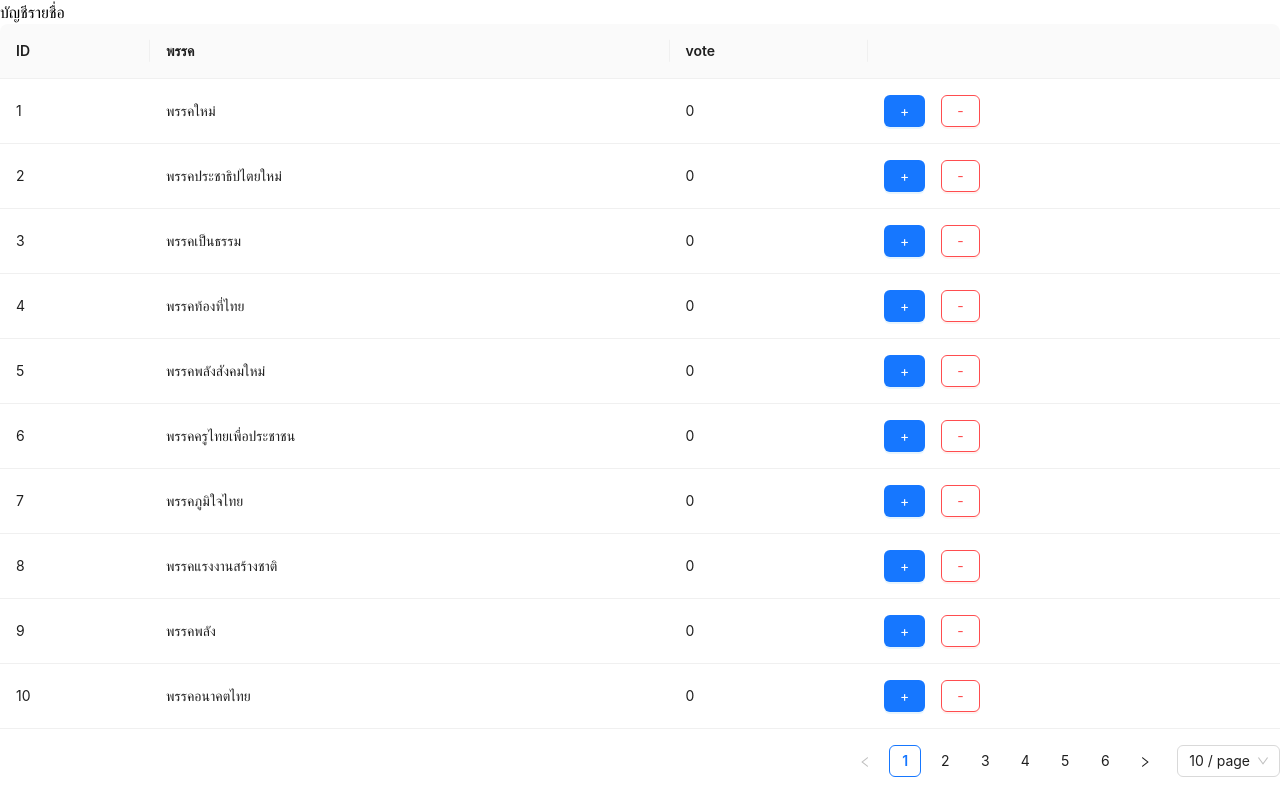
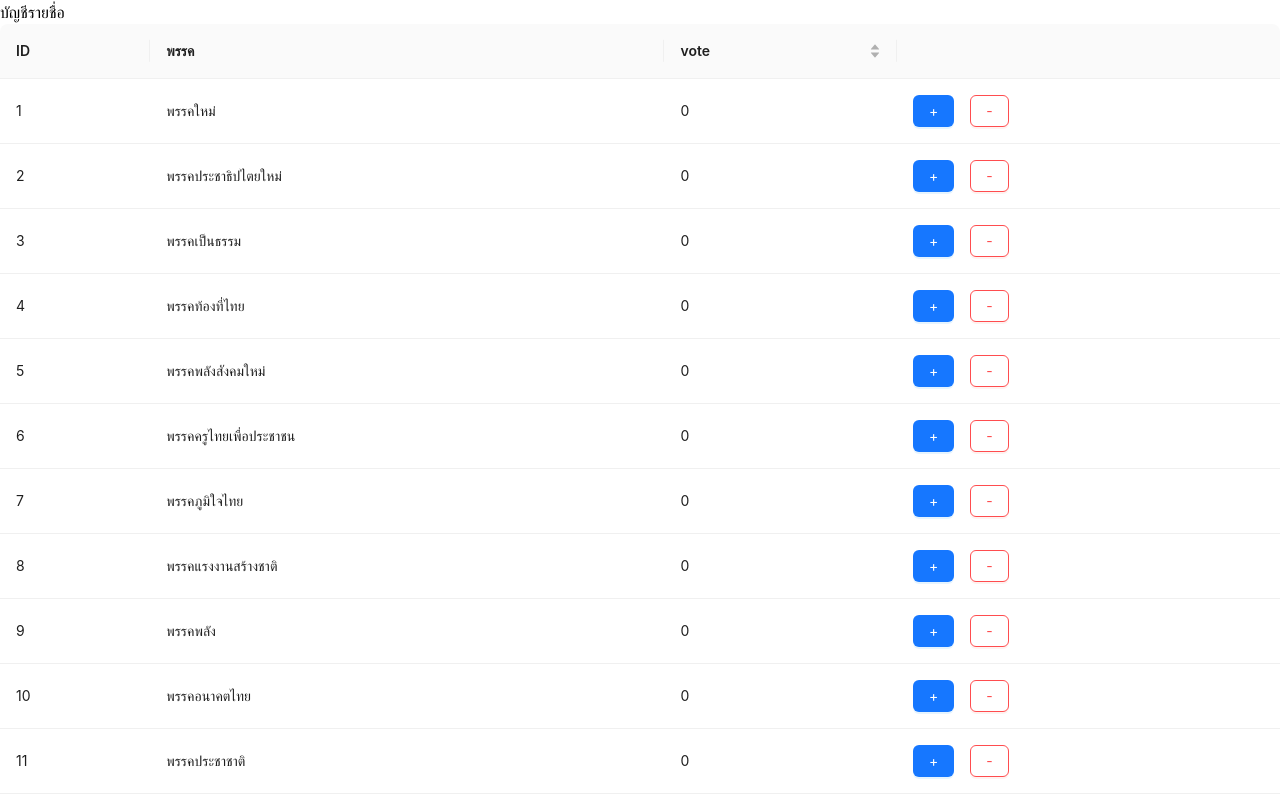
Before and after one commit to supel2nova/election-2023-checkscore, a React (Vite) app: page / in a window 1280 px wide. Shown: the top 797 px of the page. Built offline with nearby package versions, Linux system fonts and the light colour scheme.

Commit message:
edit: style no pagination

```diff
--- a/src/App.tsx
+++ b/src/App.tsx
@@ -85,6 +85,10 @@ const App = (): JSX.Element => {
       title: "vote",
       dataIndex: "score",
       key: "score",
+      sorter: {
+        compare: (a, b) => a.score - b.score,
+        multiple: 1,
+      },
     },
     {
       title: "",
@@ -100,10 +104,7 @@ const App = (): JSX.Element => {
           >
             +
           </Button>
-          <Button
-            danger
-            onClick={() => handleDecrement(item.name, item.score)}
-          >
+          <Button danger onClick={() => handleDecrement(item.name, item.score)}>
             -
           </Button>
         </div>
@@ -112,11 +113,19 @@ const App = (): JSX.Element => {
   ];
 
   return (
-    <div className="flex justify-around h-screen">
-      <div className="flex flex-col overflow-auto text-center">
-        <h1>บัญชีรายชื่อ</h1>
-        <Table columns={columns} dataSource={list} />
+    <div className="flex justify-around h-screen py-10">
+      <div className="flex flex-col overflow-auto text-center mb-4">
+        <h1 className="mb-4">บัญชีรายชื่อ</h1>
+        <div className="overflow-auto">
+          <Table
+            style={{ scrollbarWidth: "none" }}
+            pagination={false}
+            columns={columns}
+            dataSource={list}
+          />
+        </div>
       </div>
+
       <div>
         <p>Good Vote: {goodVote}</p>
         <p>Bad Vote: {badVote}</p>
```
